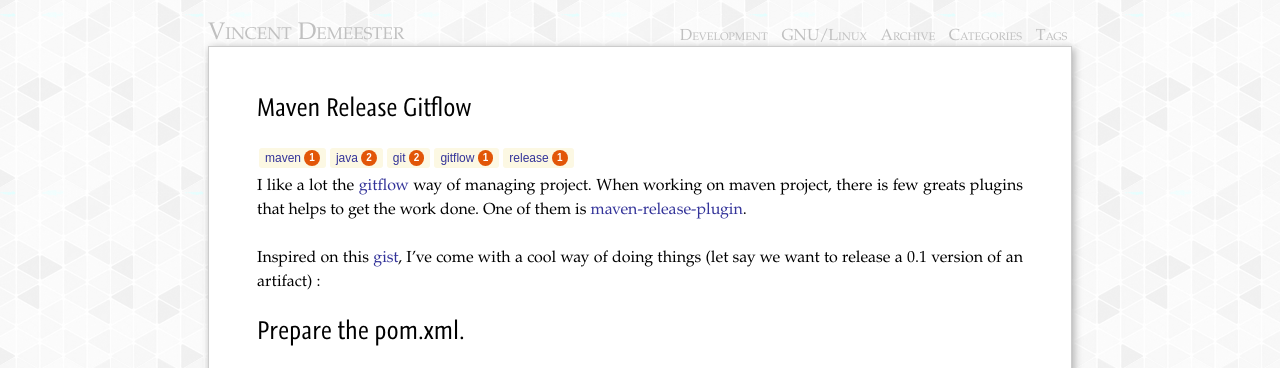
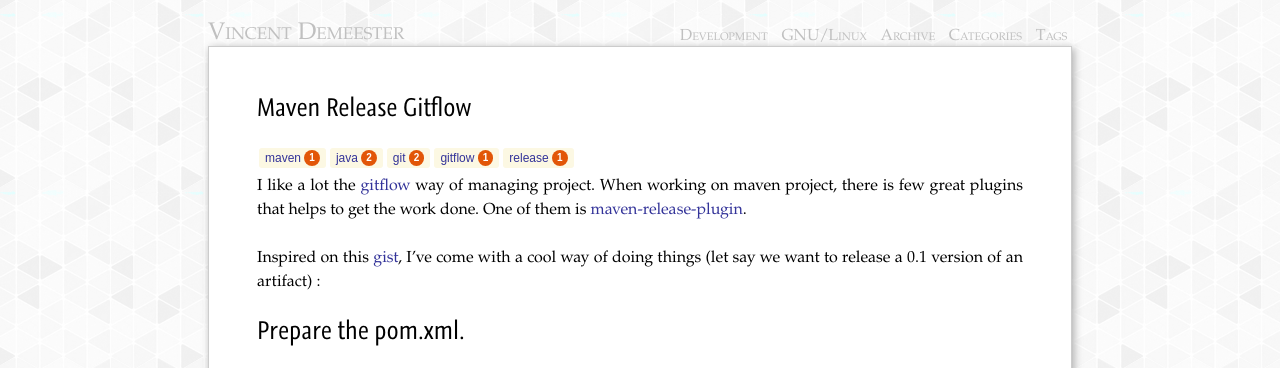
Before and after one commit to vdemeester/blog, a Jekyll site: the page built from _posts/2012-07-23-maven-release-gitflow.md, in a window 1280 px wide. Shown: the top 368 px of the page. Built offline with Jekyll 4.4.1, drawn with Linux system fonts in a browser that asks for light colours; some web fonts are replaced; Markdown is read by kramdown in place of the engine named in the settings.

```diff
--- a/_posts/2012-07-23-maven-release-gitflow.md
+++ b/_posts/2012-07-23-maven-release-gitflow.md
@@ -8,7 +8,7 @@ bodyClass : gray
 {% include setup %}
 
 I like a lot the [gitflow](http://nvie.com/posts/a-successful-git-branching-model/) way of managing project.
-When working on maven project, there is few greats plugins that helps to get
+When working on maven project, there is few great plugins that helps to get
 the work done. One of them is [maven-release-plugin](http://maven.apache.org/plugins/maven-release-plugin).
 
 Inspired on this [gist](https://gist.github.com/1043970), I've come with
```
Also changed, not shown: other parts of _posts/2012-07-23-maven-release-gitflow.md (+1 -1 lines).
